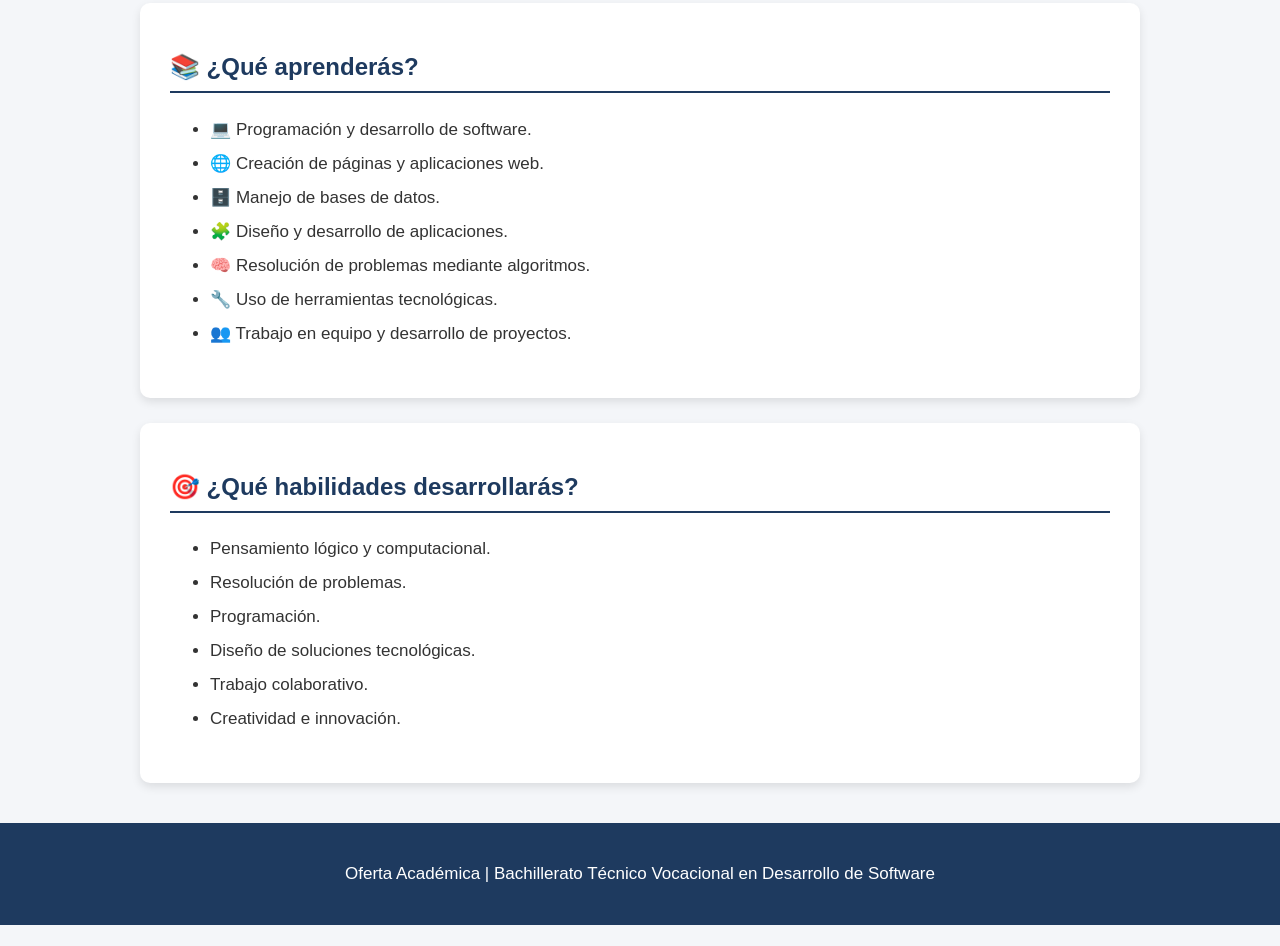
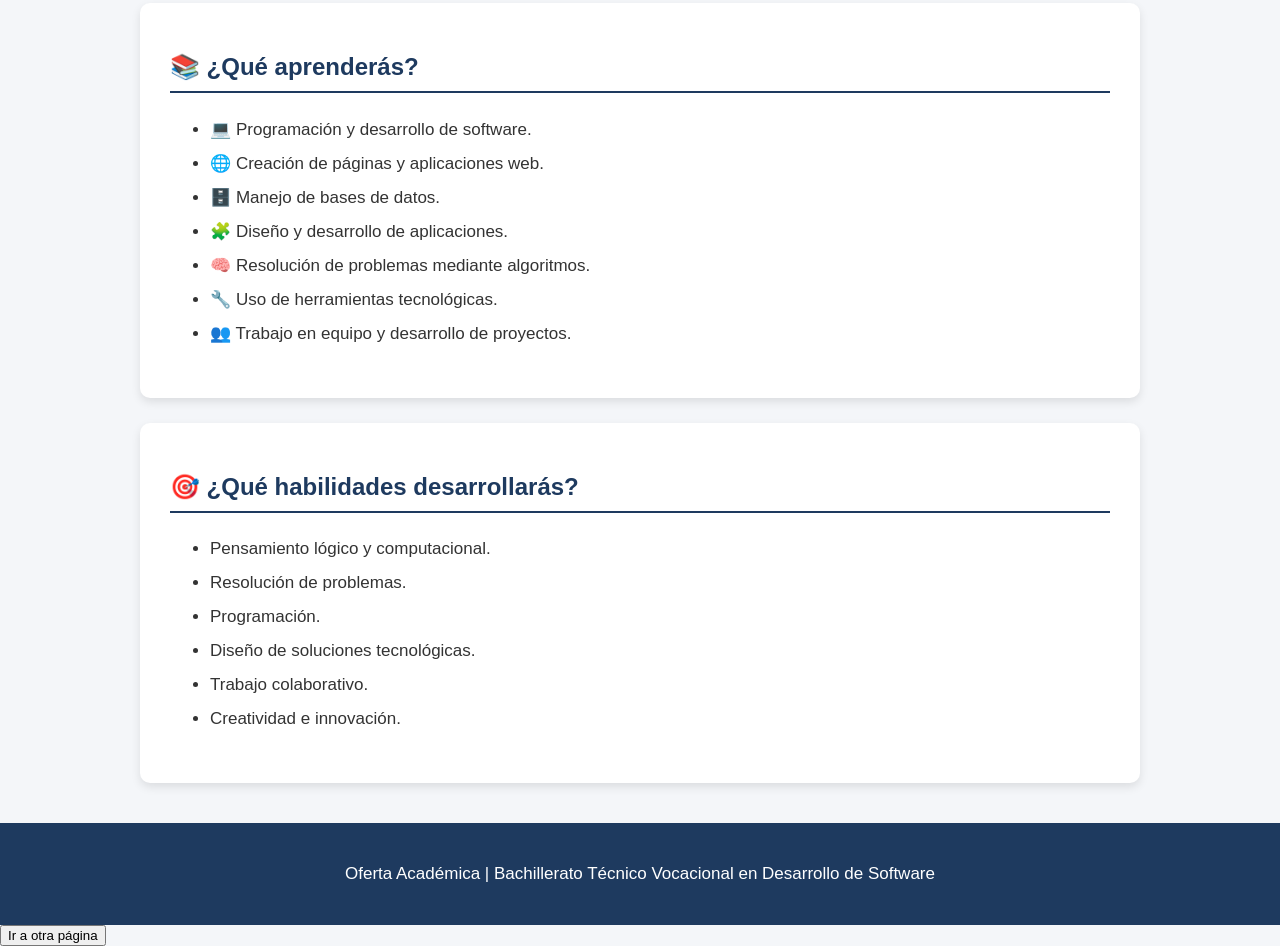
Before and after one commit to Gato-146/gatoo.github.io, a plain HTML site: page index.html in a window 1280 px wide. Shown: the part 756-1702 px from the top of the page. Before the commit the page ends 1681 px from the top, so only its background shows below. Drawn offline with Linux system fonts and the light colour scheme.

Commit message:
Update index.html

```diff
--- a/index.html
+++ b/index.html
@@ -158,5 +158,8 @@
     </footer>
 
 </body>
+<a href="https://www.canva.com/design/DAHTtE9emJ4/ZEYEkujrG7IJ-_KWEGyjgg/edit">
+    <button>Ir a otra página</button>
+</a>
 
 </html>
```
